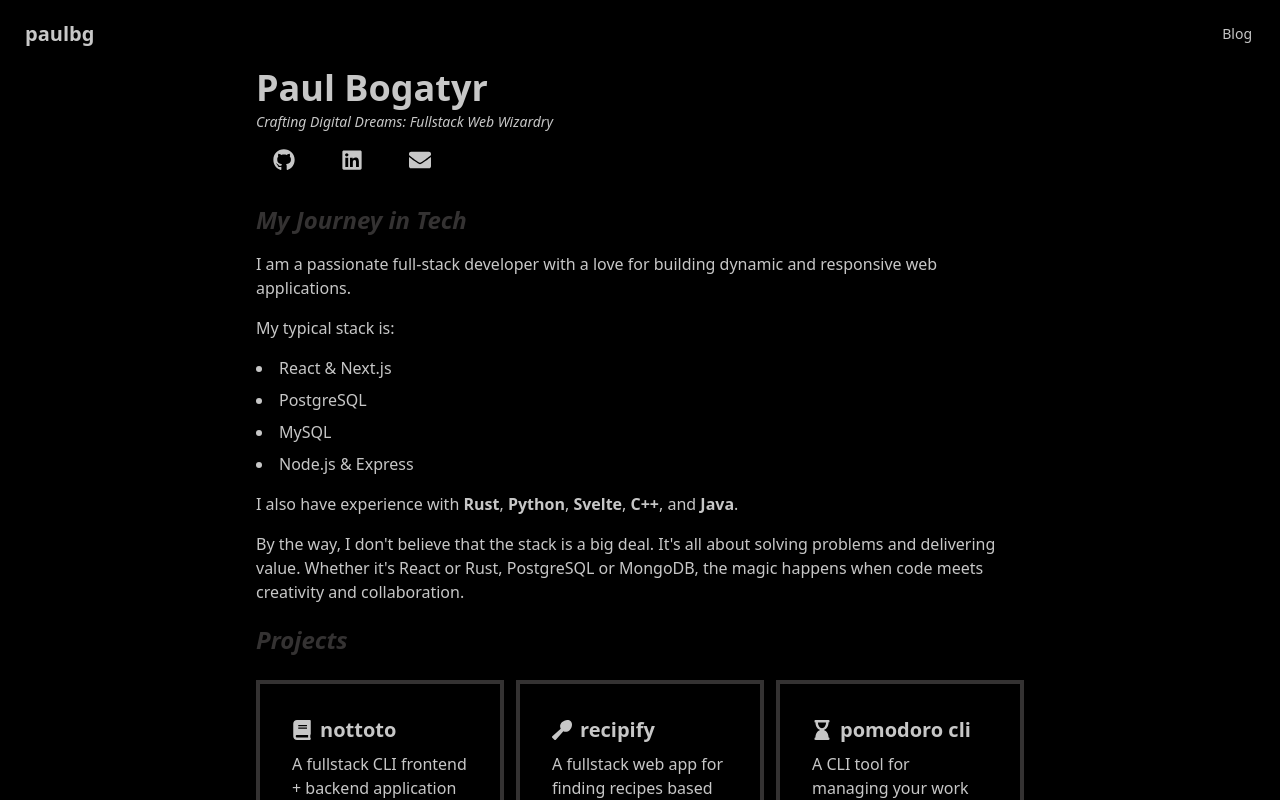
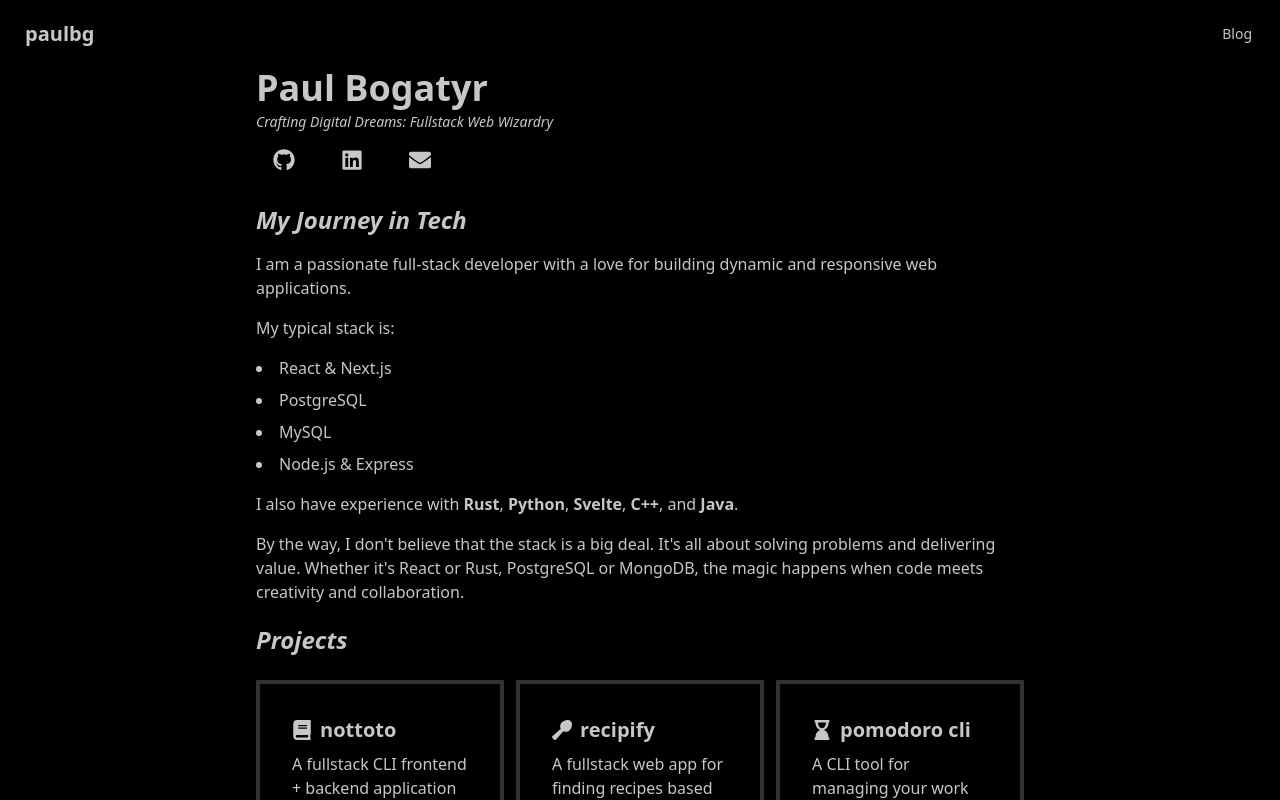
Before and after one commit to paulbgtr/paulbg, a Next.js app: page / in a window 1280 px wide. Shown: the top 800 px of the page. Built offline with nearby package versions, Linux system fonts and the light colour scheme.

Commit message:
chore: remove text-primary from Heading

```diff
--- a/src/components/Heading.tsx
+++ b/src/components/Heading.tsx
@@ -1,5 +1,3 @@
 export const Heading = ({ text }: { text: string }) => {
-  return (
-    <h2 className="text-2xl italic font-extrabold text-primary">{text}</h2>
-  );
+  return <h2 className="text-2xl italic font-extrabold">{text}</h2>;
 };
```
